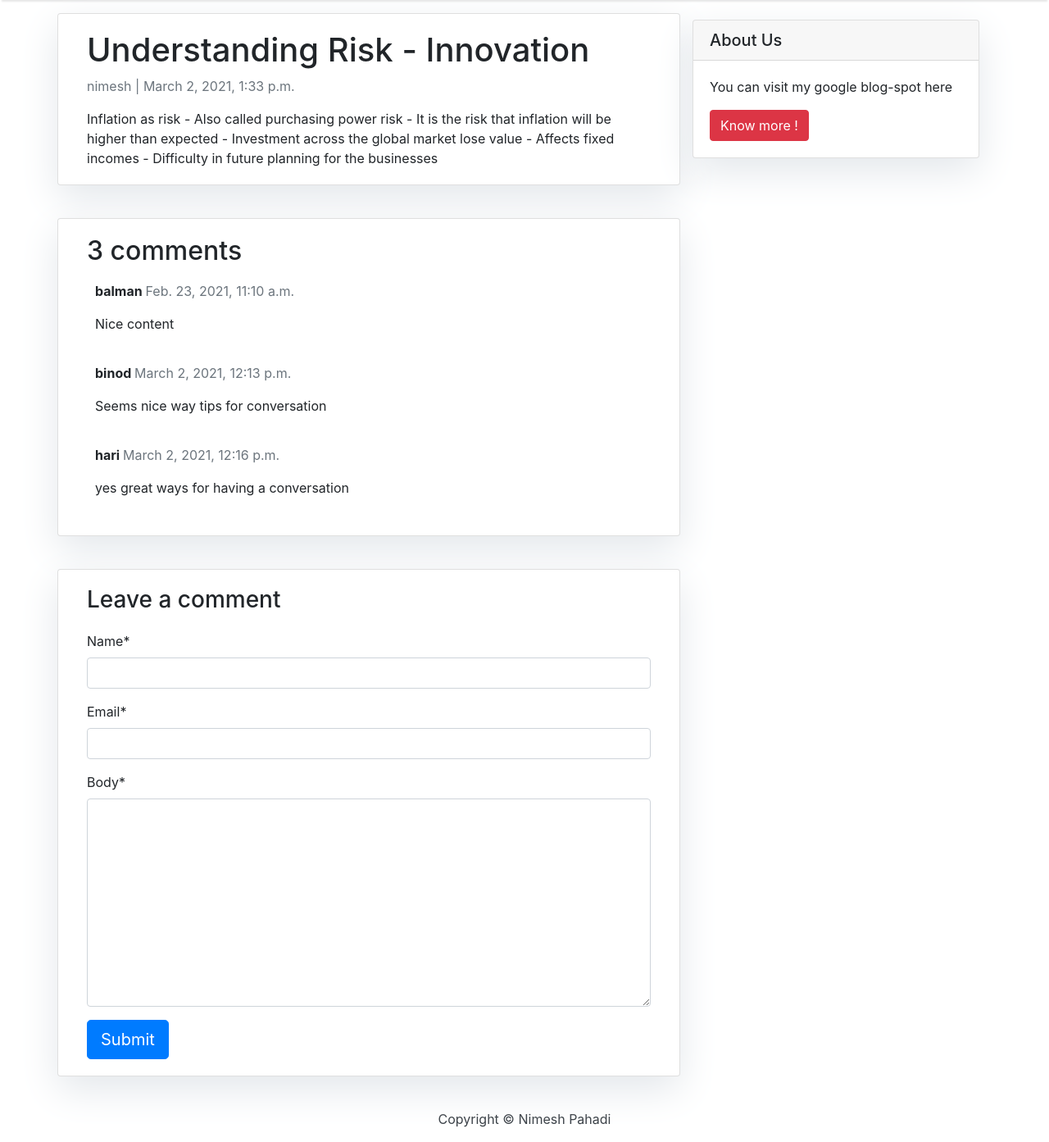
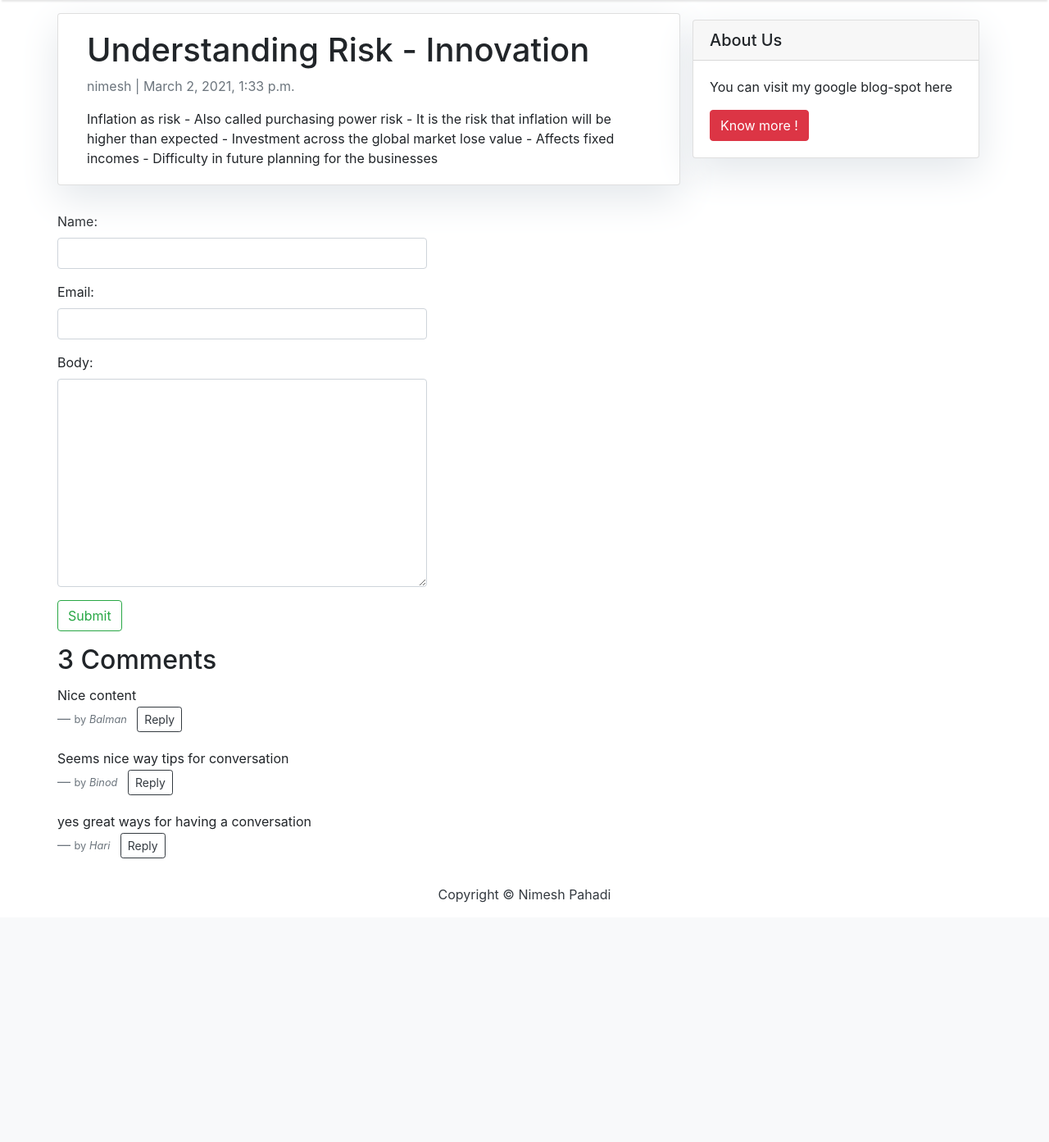
Before and after one commit to nimeshpahadi/personal_site, a Django app: template templates/post_detail.html in a window 1280 px wide. Shown: the part 56-1449 px from the top of the page at 82% size. After the commit the page ends 1157 px from the top, so only its background shows below. Run offline with Django 3.2, Linux system fonts and the light colour scheme; the template is opened without the code that fills it: values that come from a table or form of the project are taken from there, others are empty; data comes from the database, SQL or seed files in the repository; some libraries are stand-ins or nearby versions.

Commit message:
Add reply feature

```diff
--- a/blog/models.py
+++ b/blog/models.py
@@ -34,7 +34,8 @@ class Comment(models.Model):
     email = models.EmailField()
     body = models.TextField()
     created_on = models.DateTimeField(auto_now_add=True)
-    active = models.BooleanField(default=False)
+    # active = models.BooleanField(default=False)
+    reply = models.ForeignKey("Comment", on_delete=models.CASCADE, related_name="replies", null=True)
 
     class Meta:
         ordering = ['created_on']
--- a/blog/urls.py
+++ b/blog/urls.py
@@ -4,6 +4,6 @@ from .feeds import LatestPostsFeed
 
 urlpatterns = [
     path('', views.PostList.as_view(), name='home'),
-    path('<slug:slug>/', views.post_detail, name='post_detail'),
+    path('<slug:slug>,<int:id>/', views.post_detail, name='post_detail'),
     path("feed/rss", LatestPostsFeed(), name="post_feed"),
 ]
--- /dev/null
+++ b/templates/blog/comments.html
@@ -0,0 +1,39 @@
+<div class="container-fluid mt-2">
+        <div class="form-group row">
+          <form method="post" class="comment-form" action=".">
+            {% csrf_token %}
+            {{ comment_form.as_p }}
+            <input type="submit" value="Submit" class="btn btn-outline-success">
+          </form>
+        </div>
+      </div>
+      <!-- comments -->
+        <h2>{{ comments.count }} Comment{{ comments|pluralize }}</h2>
+
+        {% for comment in comments %}
+        <blockquote class="blockquote">
+          <p class="mb-0"><small>{{ comment.body }}</small></p>
+          <footer class="blockquote-footer"><small>by <cite title="Source Title">{{ comment.name|capfirst }}</cite></small>
+            <button type="button" name="button" class="reply-btn btn btn-outline-dark btn-sm ml-2">Reply</button>
+          </footer>
+        </blockquote>
+
+        <div class="replied-comments container mt-2" style="display:none;">
+          {% for reply in comment.replies.all %}
+          <blockquote class="blockquote">
+            <p class="mb-0"><small>{{ reply.body }}</small></p>
+            <footer class="blockquote-footer"><small>by <cite title="Source Title">{{ reply.name|capfirst }}</cite></small>
+            </footer>
+          </blockquote>
+          {% endfor %}
+          <div class="form-group row">
+            <form method="post" class="reply-form" action=".">
+              {% csrf_token %}
+              <input type="hidden" name="comment_id" value="{{ comment.id }}">
+              {{ comment_form.as_p }}
+              <input type="submit" value="Submit" class="btn btn-outline-success">
+            </form>
+          </div>
+        </div>
+
+        {% endfor %}
--- a/templates/index.html
+++ b/templates/index.html
@@ -23,7 +23,7 @@
                     <h2 class="card-title">{{ post.title }}</h2>
                     <p class="card-text text-muted h6">{{ post.author }} | {{ post.created_on}} </p>
                     <p class="card-text">{{post.content|safe|slice:":70" }}</p>
-                    <a href="{% url 'post_detail' post.slug  %}" class="btn btn-primary">Read More &rarr;</a>
+                    <a href="{% url 'post_detail' post.slug post.id %}" class="btn btn-primary">Read More &rarr;</a>
                 </div>
             </div>
             {% endfor %}
--- a/templates/post_detail.html
+++ b/templates/post_detail.html
@@ -11,25 +11,7 @@
     </div>
     {% block sidebar %} {% include 'sidebar.html' %} {% endblock sidebar %}
 
-    <div class="col-md-8 card mb-4  mt-3 ">
-      <div class="card-body">
-        <!-- comments -->
-        <h2>{{ comments.count }} comments</h2>
-
-        {% for comment in comments %}
-        <div class="comments" style="padding: 10px;">
-          <p class="font-weight-bold">
-            {{ comment.name }}
-            <span class=" text-muted font-weight-normal">
-              {{ comment.created_on }}
-            </span>
-          </p>
-          {{ comment.body | linebreaks }}
-        </div>
-        {% endfor %}
-      </div>
-    </div>
-    <div class="col-md-8 card mb-4  mt-3 ">
+    <!-- <div class="col-md-8 card mb-4  mt-3 ">
       <div class="card-body">
         {% load crispy_forms_tags %}
         <h3>Leave a comment</h3>
@@ -39,7 +21,17 @@
           <button type="submit" class="btn btn-primary  btn-lg">Submit</button>
         </form>
       </div>
+    </div> -->
+
+    <div class="main-comment-section">
+      {% include 'blog/comments.html' %}
     </div>
+
+    <!-- <div class="col-md-8 card mb-4  mt-3 ">
+      <div class="card-body">
+
+      </div>
+    </div> -->
 
     {% block javascript %}
     <script src="https://ajax.googleapis.com/ajax/libs/jquery/3.5.1/jquery.min.js"></script>
@@ -47,7 +39,7 @@
     <script>
         $(document).ready(function () {
             // catch the form's submit event
-            $('#comment-form').submit(function (event) {
+            $('.comment-form').submit(function (event) {
                 event.preventDefault();
                 // create an AJAX call
                 $.ajax({
@@ -57,7 +49,7 @@
                     // on success
                     success: function (response) {
                       alert("Thank you " + response.name + "! Your comment is awating moderation.");
-                      $('#comment-form').get(0).reset();
+                      $('.comment-form').get(0).reset();
                     },
                     // on error
                     error: function (response) {
@@ -68,6 +60,55 @@
                 return false;
             });
         })
+
+        // $(document).on('submit', '.comment-form', function(event){
+        //   event.preventDefault();
+        //   console.log($(this).serialize());
+        //   $.ajax({
+        //     type: 'POST',
+        //     url: $(this).attr('action'),
+        //     data: $(this).serialize(),
+        //     dataType: 'json',
+        //     success: function(response) {
+        //       // $('.main-comment-section').html(response['form']);
+        //       $('.comment-form').get(0).reset();
+        //       $('.reply-btn').click(function() {
+        //         $(this).parent().parent().next('.replied-comments').fadeToggle();
+        //         $('.comment-form').get(0).reset();
+        //       });
+        //     },
+        //     error: function(rs, e) {
+        //       console.log(rs.responseText);
+        //     },
+        //   });
+        // });
+
+        $('.reply-btn').click(function() {
+          $(this).parent().parent().next('.replied-comments').fadeToggle()
+        });
+
+        $(document).on('submit', '.reply-form', function(event){
+          event.preventDefault();
+          console.log($(this).serialize());
+          $.ajax({
+            type: 'POST',
+            url: $(this).attr('action'),
+            data: $(this).serialize(),
+            dataType: 'json',
+            success: function(response) {
+              $('.main-comment-section').html(response['form']);
+              $('textarea').val('');
+              $('.reply-btn').click(function() {
+                $(this).parent().parent().next('.replied-comments').fadeToggle();
+                $('textarea').val('');
+              });
+            },
+            error: function(rs, e) {
+              console.log(rs.responseText);
+            },
+          });
+        });
+
     </script>
     {% endblock javascript %}
   </div>
```
Also changed, not shown: blog/admin.py (+9 -8 lines), blog/views.py (+64 -16 lines), blog/migrations/0003_comment_parent_comment.py (added), blog/migrations/0004_auto_20210324_1642.py (added), blog/migrations/0005_remove_comment_active.py (added).
